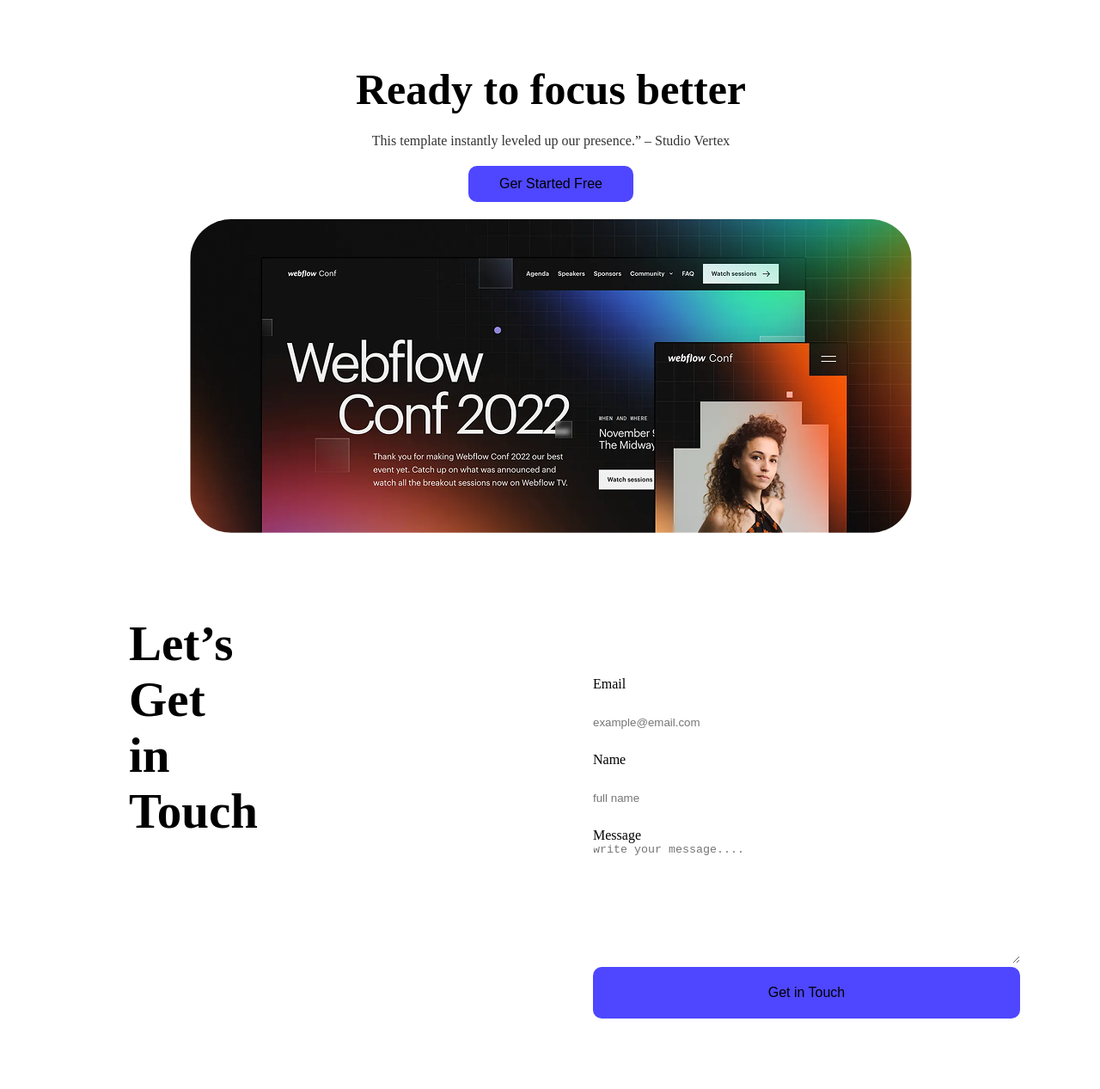
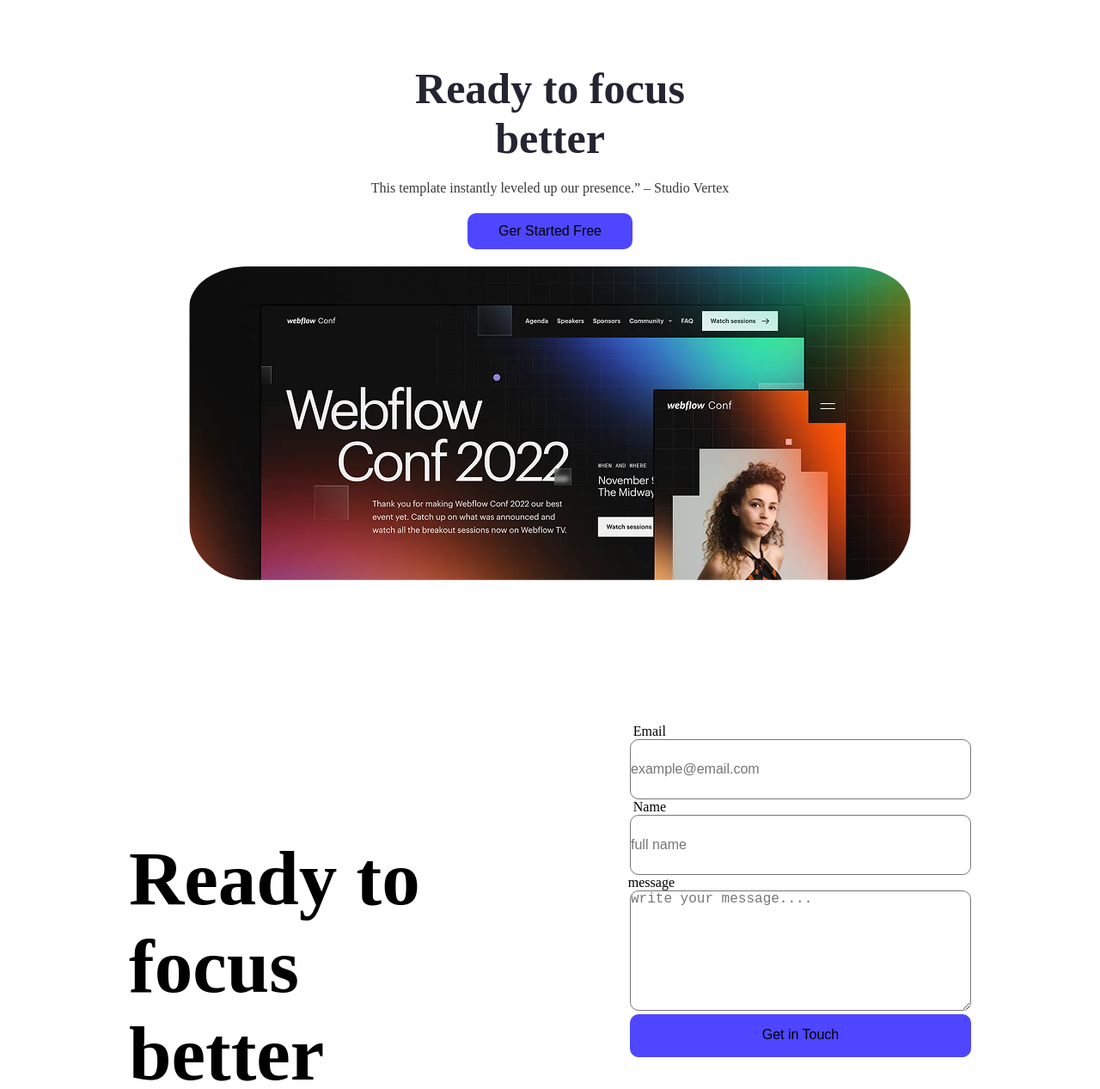
Before and after one commit to mdraselhosen345/Assignment-1-repo, a plain HTML site: page index.html in a window 1280 px wide. Shown: the part 2328-3595 px from the top of the page at 86% size. Drawn offline with Linux system fonts and the light colour scheme.

Commit message:
added index.html file

```diff
--- a/index.html
+++ b/index.html
@@ -149,15 +149,15 @@
 
                <!-- container start-->
               <section class="section-information">
-                      <div class="section-title">
-                    <h1 class="header-title">Let’s Get in <br> Touch</h1>
+                      <div class="title-touch">
+                        Ready to focus better
                       </div>
-                     <div class="content-email">
-                      <label>Email</label>
+                      <div class="title-emails">
+                        <label>Email</label><br>
                         <input type="email" class="email" placeholder="example@email.com">
-                             <label>Name</label>
+                        <label>Name</label><br>
                         <input type="text" class="name" placeholder="full name">
-                    <label>Message</label>
+                        <label class="messages">message</label><br>
                         <textarea class="message" placeholder="write your message...."></textarea>
                         <a href="#"><button class="button5">Get in Touch</button></a>
                       </div>
--- a/style.css
+++ b/style.css
@@ -149,7 +149,7 @@ button:hover{
 }
 .content-reviewer{
      padding: 24px;
-    box-shadow: 0 4px 12px rgba(0, 0, 0, 0.1);
+    box-shadow: 0 4px 12px 4px rgba(0, 0, 0, 0.1);
      border-radius: 14px;
 
 }
@@ -206,83 +206,89 @@ button:hover{
     border-radius: 50%;
 }
 
-/* container-reviewer-end */
-/* container start  */
+
+/* container-better start */
  .section-better{
-    margin: 137px 149px 92px 151px;
     text-align: center;
-    gap: 100px;
-    line-height: 1.2;
-}
-.container-better{
-    text-align: center;
+    margin: 137px 151px 10px 151px;
+
  }
  .content-heading{
+    padding: 71px 312px 0 312px;
     font-size: 50px;
-    padding: 71px 0px 20px 0px;
-    font-weight: bold;
-    color: #000000;
+    color: #252432;
  }
  .pragaph-title{
-    color:#333;
+    color:#383838;
+    padding-top: 20px;
  }
  .button4{
     margin-top: 20px;
+
  }
  .banner-photo{
-    text-align: center;
-    background-repeat: no-repeat;
-    background-size: cover;
-    margin-top: 20px;
-    border-radius: 48px;
+    padding-top: 20px;
+    border-radius: 68px;
  }
+
 /* container start  */
+
 .section-information{
     display: flex;
-    justify-content: space-between;
-    margin: 92px 150px 14px 150px;
-    gap:200px;
+    margin: 92px 150px 20px 150px;
+    justify-content:space-between;
+    gap: 100px;
+}
+.title-touch{
+    font-size: 89px;
+    font-weight: bold;
+    padding-top:200px;
+    padding-bottom: 200px;
+}
+.title-emails{
+    padding-top: 71px;
+    padding-bottom: 71px;
+    text-align: right;
 
 }
-.header-title{
-    font-size: 57px;
-    font-weight: bold;
-    text-align: left;
+.email, .name{
+    height: 70px;
+    width: 397px;
+    border-radius: 10px;
+    font-size: 16px;
+    border: 0.5px solid #777676;
+}
+.message{
+    height: 140px;
+    width: 397px;
+    border-radius: 10px;
+    border: 0.5px solid #777676;
+    font-size: 16px;
+}
+label{
+    margin-right: 355px;
+}
+.messages{
+    margin-right: 345px;
 
 }
-.content-email{
-    padding: 71px 0 71px 190px;
+.button5{
+    width: 397px;
+    height: 50px;
+    text-align: center;
+    padding-top: 10px;
 }
-.email{
-    width: 497px;
-    height: 70px;
-    border-radius: 10px;
-    border:none;
-    color: #333;
 
 
 
 
-}
-.name{
-     width: 497px;
-    height: 70px;
-    border-radius: 10px;
-    border:none;
-    color: #333;
 
-}
-.message{
-     width: 497px;
-    height: 140px;
-    border-radius: 10px;
-    border:none;
-    color: #333;
-}
-.button5{
-     width: 497px;
-    height: 60px;
-}
+
+
+
+
+
+
 /* main section end*/
 /* footer section start */
  .footers-section{
```
Lines whose indentation alone changed are shown as unchanged.
